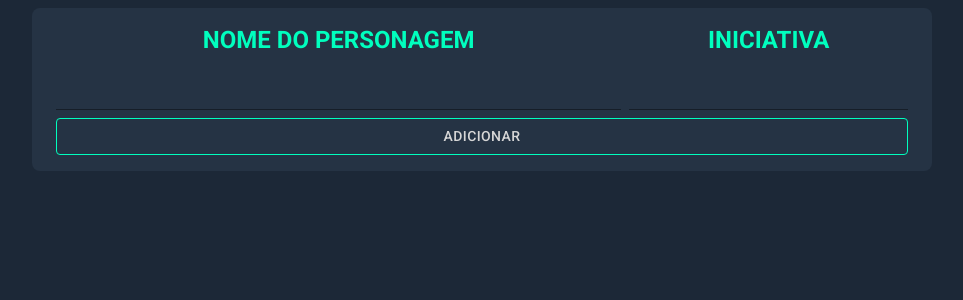
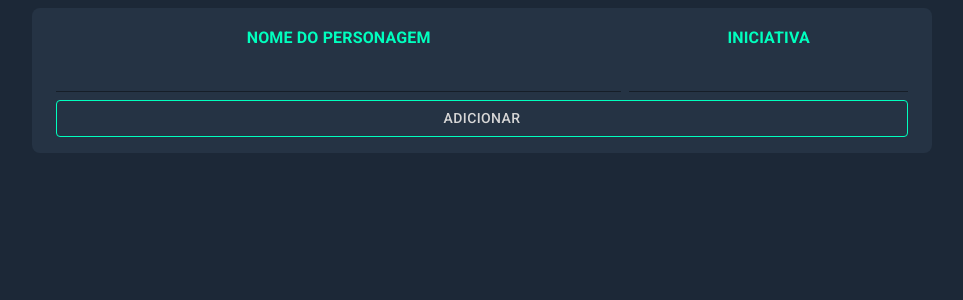
Before and after one commit to Chiocheti/initiative-management-front, a React (Vite) app: page / in a window 1280 px wide. Shown: the top 300 px of the page, without its empty margins (158-1121 px from the left). Built offline with nearby package versions, Linux system fonts and the light colour scheme.

Commit message:
chore(textinput): resize the component height and font-height

```diff
--- a/src/components/default/TextInput.jsx
+++ b/src/components/default/TextInput.jsx
@@ -6,7 +6,6 @@ export default function TextInput({ watch, register, errors, name, label, varian
       defaultValue={0}
       label={label}
       variant={variant}
-      size="small"
       fullWidth
       focused={focused}
       error={!!errors}
@@ -21,7 +20,7 @@ export default function TextInput({ watch, register, errors, name, label, varian
           fontWeight: 'bold',
           textAlign: 'center',
           textTransform: 'uppercase',
-          fontSize: '28px',
+          fontSize: '16px',
         },
       }}
       {...register(name)}
--- a/src/components/default/Title.jsx
+++ b/src/components/default/Title.jsx
@@ -8,7 +8,7 @@ export default function Title({ text }) {
         sx={{ color: 'primary.contrastText' }}
         bgcolor="paper"
         component="h3"
-        variant="h5"
+        variant="subtitle1"
         textAlign="center"
         fontWeight="bold"
       >
```
